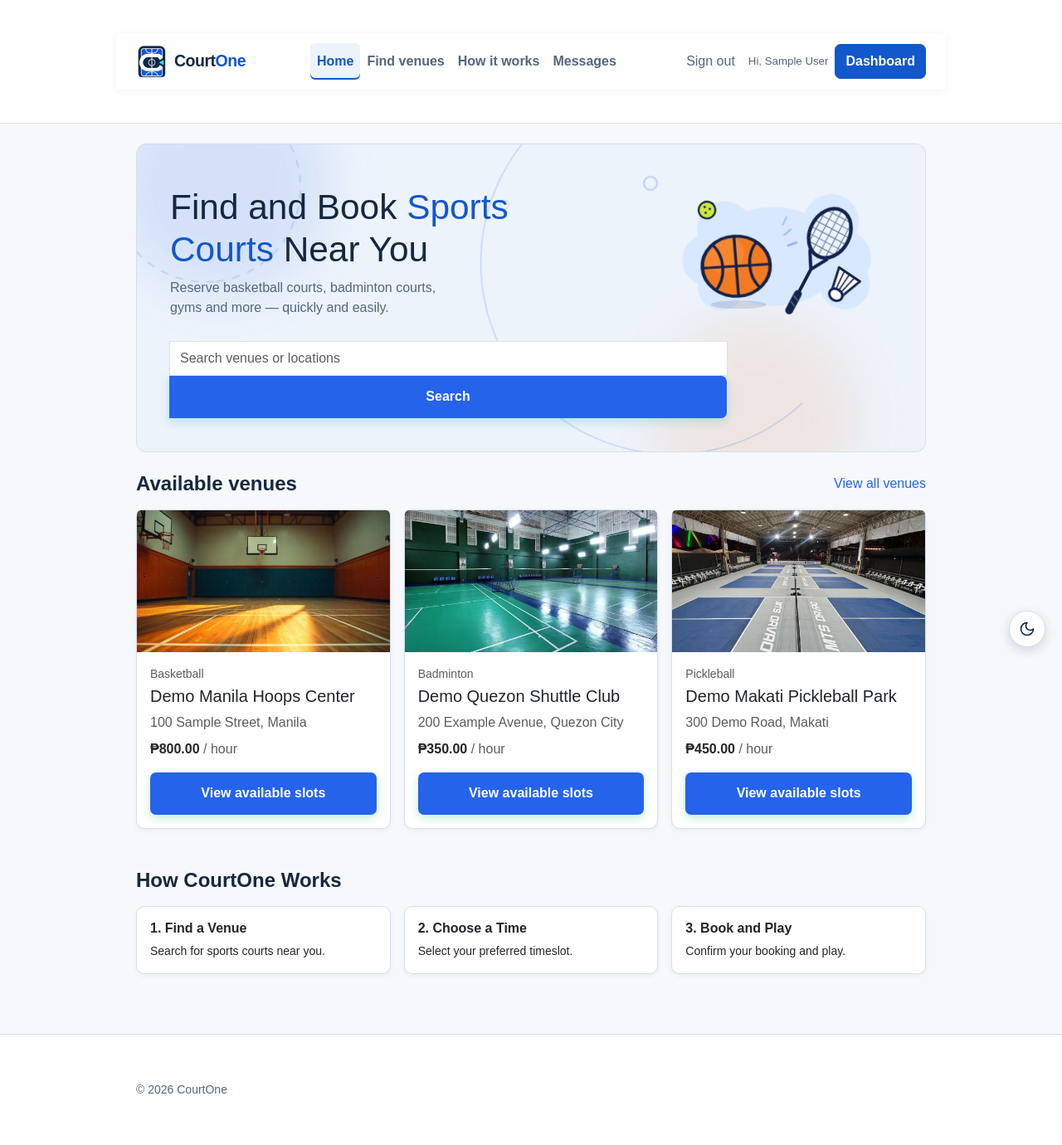
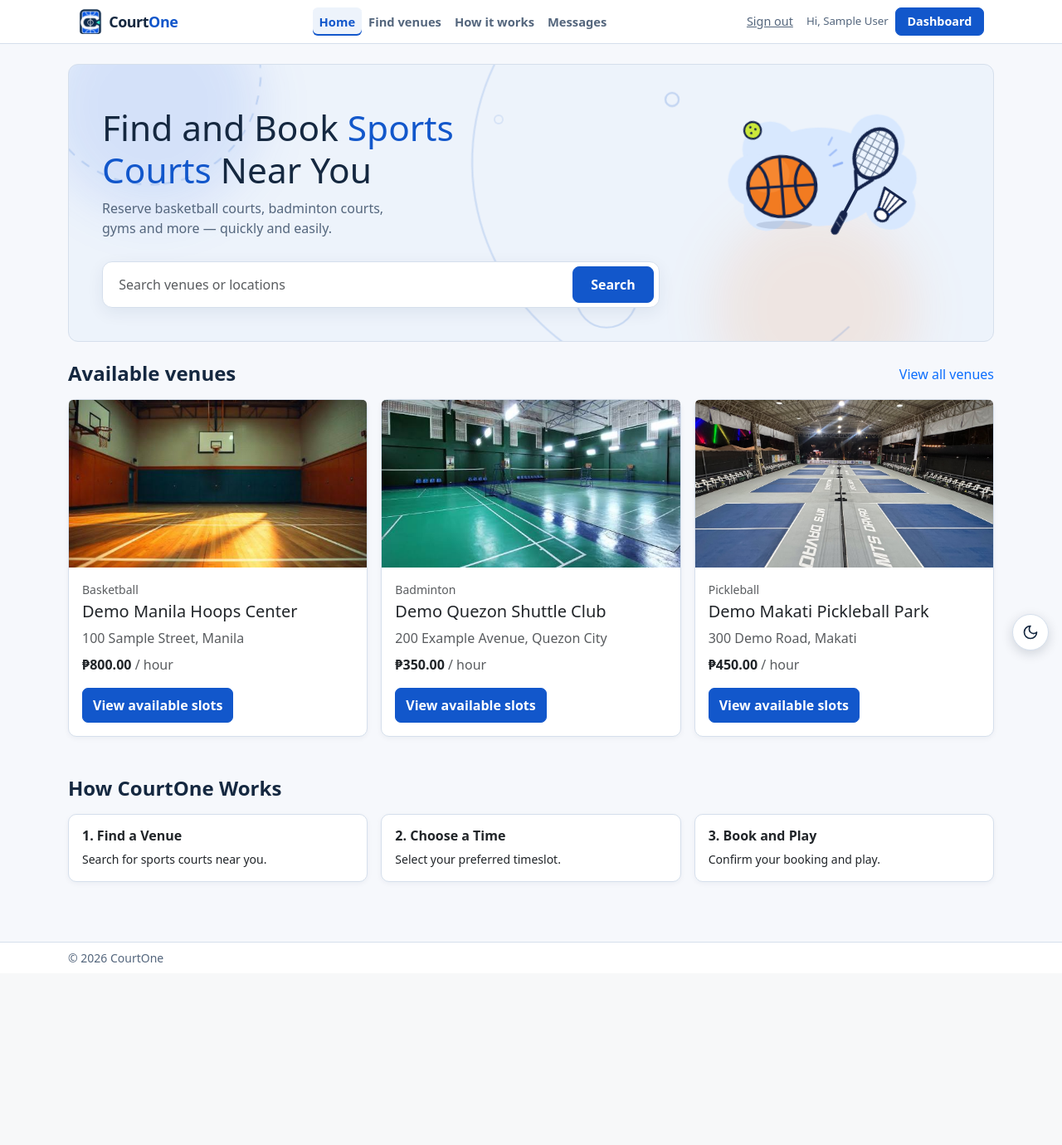
Before and after one commit to AndrewTDLSU/CCAPDEV-N24-1-CourtOne, a PHP site: page / in a window 1280 px wide. Shown: the whole page at 83% size. After the commit the page ends 1160 px from the top, so only its background shows below. Run offline with PHP 8.4, Linux system fonts and the light colour scheme; the visitor is signed in with stand-in values (Sample User, id 1); data comes from the database, SQL or seed files in the repository.

Commit message:
fixed some ui elements and scaling

```diff
--- a/core/Database.php
+++ b/core/Database.php
@@ -17,7 +17,7 @@ class Database {
         $port = getenv("COURTONE_DB_PORT") ?: "3306";
         $dbname = getenv("COURTONE_DB_NAME") ?: "courtbooking";
         $username = getenv("COURTONE_DB_USER") ?: "root";
-        $password = getenv("COURTONE_DB_PASSWORD") !== false ? getenv("COURTONE_DB_PASSWORD") : "p@ssword"; /* change depending on what machine you're using */
+        $password = getenv("COURTONE_DB_PASSWORD") !== false ? getenv("COURTONE_DB_PASSWORD") : "123456"; /* change depending on what machine you're using */
 
 
         $options = [
--- a/public/css/home.css
+++ b/public/css/home.css
@@ -52,6 +52,66 @@
 
 .hero-search {
     max-width: 42rem;
+}
+
+.hero-search-bar {
+    display: flex;
+    align-items: center;
+    gap: 0.375rem;
+    padding: 0.35rem;
+    background: var(--court-surface);
+    border: 1px solid var(--court-border);
+    border-radius: 12px;
+    box-shadow: 0 6px 20px rgba(20, 46, 83, 0.07);
+    transition: border-color 0.2s ease, box-shadow 0.2s ease;
+}
+
+.hero-search-bar:focus-within {
+    border-color: var(--court-accent);
+    box-shadow: 0 0 0 3px rgba(18, 87, 203, 0.16);
+}
+
+.hero-search .hero-search-input {
+    flex: 1 1 auto;
+    min-width: 0;
+    border: 0;
+    background: transparent;
+    box-shadow: none;
+    padding-inline: 0.85rem;
+}
+
+.hero-search .hero-search-input:focus,
+.hero-search .hero-search-input:focus-visible {
+    background: transparent;
+    box-shadow: none;
+    outline: none;
+}
+
+.hero-search .hero-search-btn {
+    width: auto;
+    flex-shrink: 0;
+    padding: 0.55rem 1.35rem;
+    border-radius: 8px;
+    background-color: var(--court-blue);
+    box-shadow: none;
+}
+
+.hero-search .hero-search-btn:hover {
+    background-color: var(--court-blue-dark);
+    transform: none;
+    box-shadow: none;
+}
+
+@media (max-width: 419.98px) {
+    .hero-search-bar {
+        flex-direction: column;
+        align-items: stretch;
+        gap: 0.4rem;
+    }
+
+    .hero-search .hero-search-btn {
+        width: 100%;
+    }
 }
 
 /* Ambient moving background inside hero */
--- a/public/css/phase3.css
+++ b/public/css/phase3.css
@@ -12,7 +12,7 @@
     --court-shadow: 0 2px 6px rgba(20, 46, 83, .05);
 }
 
-html { height: 100%; scroll-padding-top: 5rem; }
+html { height: 100%; scroll-padding-top: 4rem; }
 body {
     min-height: 100vh;
     min-height: 100dvh;
@@ -40,23 +40,33 @@ main { flex: 1 0 auto; width: 100%; }
     background: var(--court-surface);
     border-bottom: 1px solid var(--court-border);
 }
-.court-navbar { min-height: 68px; gap: .55rem; }
+.court-site-header .court-navbar {
+    min-height: 52px;
+    margin-top: 0;
+    margin-bottom: 0;
+    padding: .35rem 1.5rem;
+    gap: .55rem;
+    background: transparent;
+    box-shadow: none;
+}
 .court-brand {
     display: inline-flex;
     align-items: center;
-    gap: .5rem;
+    gap: .45rem;
     margin: 0;
+    padding: 0;
     color: var(--court-ink);
-    font-size: 1.22rem;
+    font-size: clamp(1rem, 3.5vw, 1.12rem);
     font-weight: 800;
     letter-spacing: -.025em;
 }
 .court-brand:hover, .court-brand:focus, .court-brand-accent { color: var(--court-accent); }
-.court-brand-mark { object-fit: contain; border-radius: 7px; }
+.court-brand-mark { width: 30px; height: 30px; object-fit: contain; border-radius: 6px; }
 .court-site-header .nav-link {
     color: var(--court-muted);
+    font-size: .92rem;
     font-weight: 600;
-    padding: .6rem .65rem;
+    padding: .35rem .6rem;
     border-radius: 6px;
 }
 .court-site-header .nav-link:hover,
@@ -73,11 +83,16 @@ main { flex: 1 0 auto; width: 100%; }
     font-size: .83rem;
     color: var(--court-muted);
 }
-.court-navbar .court-nav-account { white-space: nowrap; }
+.court-site-header .court-navbar .court-nav-account {
+    min-height: 34px;
+    padding: .3rem .85rem;
+    font-size: .9rem;
+    white-space: nowrap;
+}
 .court-nav-account[aria-current="page"] { box-shadow: inset 0 -3px rgba(255, 255, 255, .75); }
-.court-mobile-greeting { display: block; padding: .5rem .65rem 0; color: var(--court-muted); }
-.court-signout { color: var(--court-muted); padding: .45rem; white-space: nowrap; }
-.court-menu-toggle { padding: .45rem; border-color: var(--court-border); }
+.court-mobile-greeting { display: block; padding: .4rem .6rem 0; color: var(--court-muted); }
+.court-signout { color: var(--court-muted); padding: .35rem .45rem; font-size: .9rem; white-space: nowrap; }
+.court-menu-toggle { padding: .25rem .45rem; border-color: var(--court-border); }
 .court-site-footer {
     margin-top: auto;
     flex-shrink: 0;
@@ -86,10 +101,14 @@ main { flex: 1 0 auto; width: 100%; }
     background: var(--court-surface);
     color: var(--court-muted);
 }
+.court-site-footer .container {
+    margin-top: 0;
+    margin-bottom: 0;
+}
 .btn.court-theme-toggle {
     position: fixed;
-    right: 1.25rem;
-    bottom: 1.25rem;
+    right: max(1rem, env(safe-area-inset-right));
+    bottom: max(1rem, env(safe-area-inset-bottom));
     z-index: 1035; /* Above sticky header (1030), below Bootstrap modals (1055) */
     width: 44px;
     height: 44px;
@@ -265,3 +284,9 @@ img[data-using-fallback] { object-fit: contain; padding: .75rem; }
     .court-chat-layout { grid-template-columns: minmax(0, 1fr); }
     .court-chat-body { min-height: 10rem; }
 }
+
+@media (max-width: 575.98px) {
+    .court-site-header .court-navbar { padding: .35rem .75rem; }
+    .court-brand-mark { width: 28px; height: 28px; }
+    .court-site-header .court-navbar .court-nav-account { padding: .25rem .65rem; font-size: .85rem; }
+}
--- a/views/auth/index.php
+++ b/views/auth/index.php
@@ -134,15 +134,16 @@ require __DIR__ . '/../partials/Header.php';
                 </div>
 
                 <!-- Search Bar -->
-                <form action="<?= courtEscape(courtUrl('index.php')) ?>" method="get" id="venue-search-form" class="input-group mt-3 hero-search" role="search">
+                <form action="<?= courtEscape(courtUrl('index.php')) ?>" method="get" id="venue-search-form" class="mt-3 hero-search" role="search">
                     <input type="hidden" name="url" value="venue/browseVenues">
-                    <input name="q" type="search" id="search" class="form-control" data-max-characters="200"
-                           placeholder="Search venues or locations"
-                           aria-label="Search venues or locations">
-
-                    <button type="submit" id="search-button" class="btn btn-primary">
-                        Search
-                    </button>
+                    <div class="hero-search-bar">
+                        <input name="q" type="search" id="search" class="form-control hero-search-input" data-max-characters="200"
+                               placeholder="Search venues or locations"
+                               aria-label="Search venues or locations">
+                        <button type="submit" id="search-button" class="btn btn-primary hero-search-btn">
+                            Search
+                        </button>
+                    </div>
                 </form>
             </div>
 
--- a/views/partials/Footer.php
+++ b/views/partials/Footer.php
@@ -1,5 +1,5 @@
 <footer class="court-site-footer">
-  <div class="container d-flex flex-wrap justify-content-between align-items-center gap-2 py-3">
+  <div class="container d-flex flex-wrap justify-content-between align-items-center gap-2 py-2">
     <small>&copy; <?= date('Y') ?> CourtOne</small>
   </div>
 </footer>
--- a/views/partials/Header.php
+++ b/views/partials/Header.php
@@ -3,12 +3,12 @@
 <html lang="en">
 <head>
   <meta charset="UTF-8">
-  <meta name="viewport" content="width=device-width, initial-scale=1">
+  <meta name="viewport" content="width=device-width, initial-scale=1, viewport-fit=cover">
   <title><?= courtEscape(isset($title) ? $title . ' | CourtOne' : 'CourtOne') ?></title>
   <link rel="icon" type="image/png" href="<?= courtEscape(courtUrl('public/media/icons/courtone-logo.png')) ?>">
   <script src="<?= courtEscape(courtUrl('public/js/theme.js')) ?>"></script>
   <link rel="stylesheet" href="<?= courtEscape(courtUrl('bootstrap-5.3.8-dist/css/bootstrap.min.css')) ?>">
-  <?php foreach (array_merge(['style.css'], $pageStyles ?? [], ['phase3.css', 'darkMode.css']) as $stylesheet): ?>
+  <?php foreach (array_merge($pageStyles ?? [], ['phase3.css', 'darkMode.css']) as $stylesheet): ?>
     <?php $styleVersion = @filemtime(dirname(__DIR__, 2) . '/public/css/' . $stylesheet) ?: 1; ?>
     <link rel="stylesheet" href="<?= courtEscape(courtUrl('public/css/' . $stylesheet) . '?v=' . $styleVersion) ?>">
   <?php endforeach; ?>
--- a/views/partials/Nav.php
+++ b/views/partials/Nav.php
@@ -9,7 +9,7 @@ $navLoggedIn = !empty($_SESSION['userID']);
 <header class="court-site-header">
   <nav class="container navbar navbar-expand-lg court-navbar" aria-label="Main navigation">
     <a class="navbar-brand court-brand" href="<?= courtEscape(courtUrl('index.php?url=home/index')) ?>">
-      <img class="court-brand-mark" src="<?= courtEscape(courtUrl('public/media/icons/courtone-logo.png')) ?>" alt="" width="38" height="38">
+      <img class="court-brand-mark" src="<?= courtEscape(courtUrl('public/media/icons/courtone-logo.png')) ?>" alt="" width="30" height="30">
       <span>Court<span class="court-brand-accent">One</span></span>
     </a>
 
```
